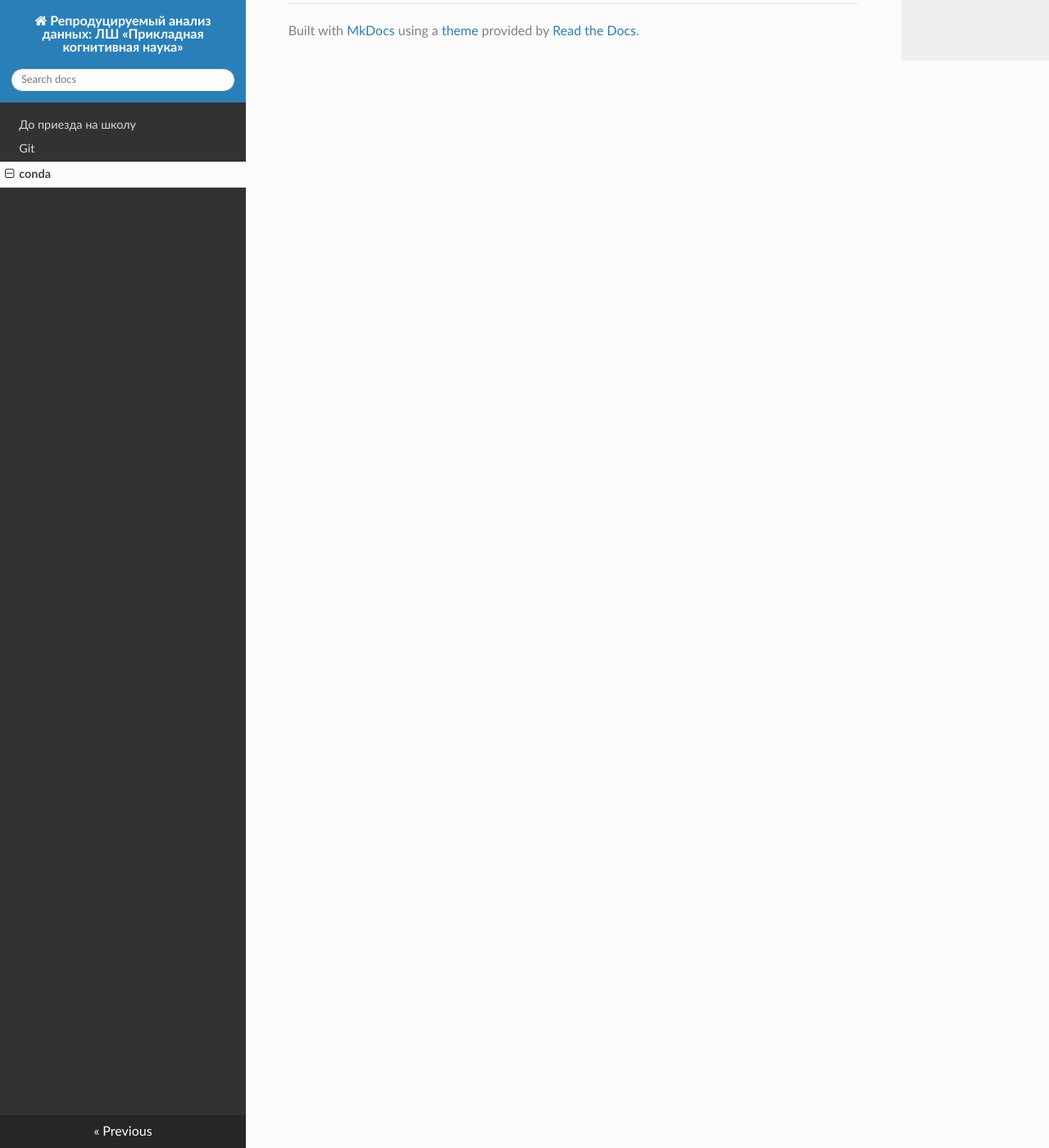
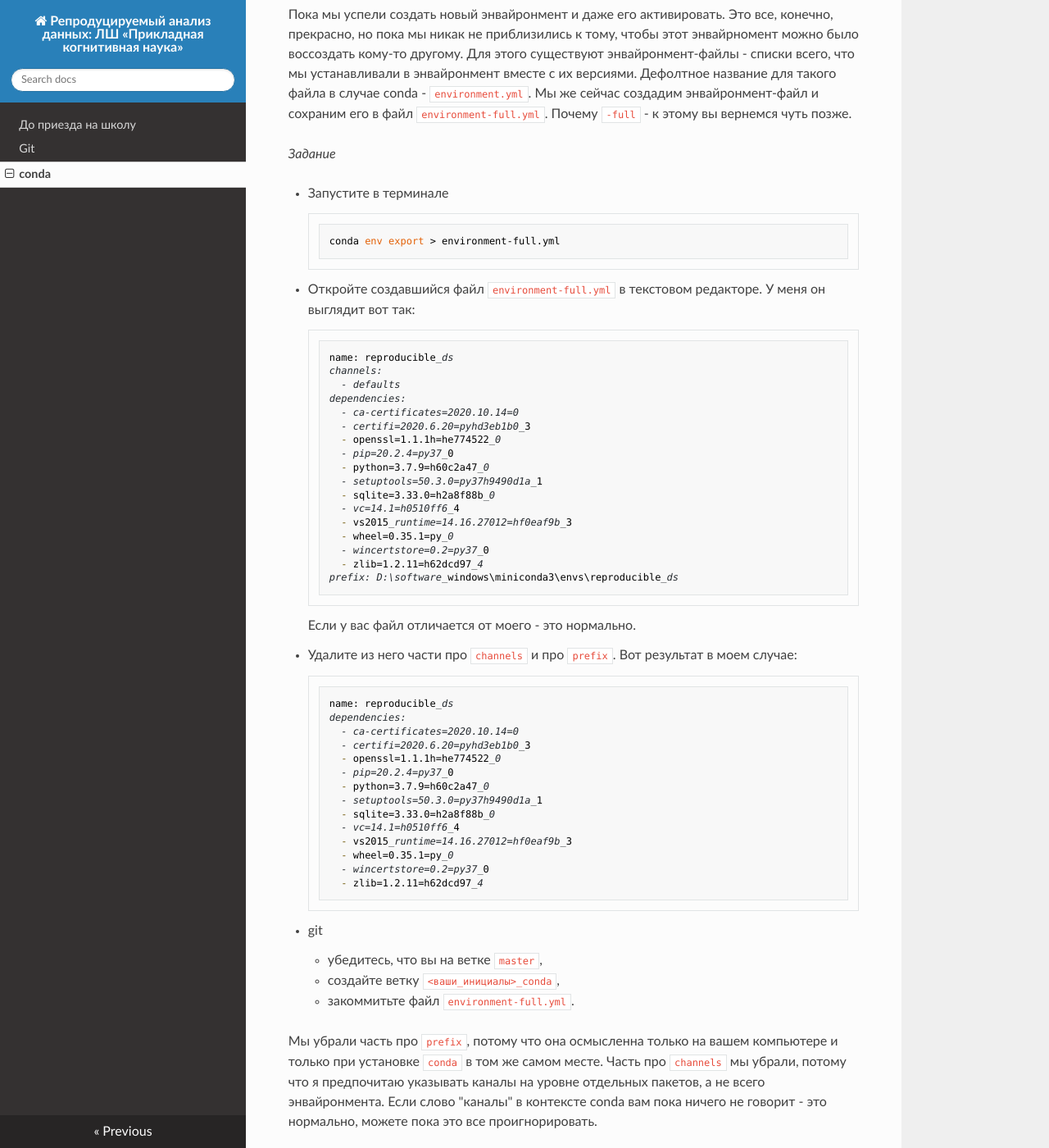
Before and after one commit to kalenkovich/reproducible-data-analysis, an MkDocs documentation site: the page built from website/docs/2_conda.md, in a window 1280 px wide and 1400 px high, scrolled down 2992 px. Shown: the whole window at 82% size. Built offline with MkDocs 1.6.1, drawn with Linux system fonts in a browser that asks for light colours; nearby versions of some CDN libraries; some of the changed text lies outside the part shown.

Commit message:
add `environemnt.yml` section

````diff
--- a/website/docs/2_conda.md
+++ b/website/docs/2_conda.md
@@ -98,3 +98,91 @@ conda activate reproducible_ds
 Обратите внимание, что после этого в терминале в начале строки появилось название энвайронмента в скобках - это подсказка со стороны `conda`, что энвайронмент активирован.
 Чтобы не полагаться на подсказки, мы опять посмотрели, где терминал будет искать питон.
 В этот раз расположение находится в папке `reproducible_ds`, чего мы собственно и добивались.
+
+# `environment.yml`
+
+Пока мы успели создать новый энвайронмент и даже его активировать.
+Это все, конечно, прекрасно, но пока мы никак не приблизились к тому, чтобы этот энвайрномент можно было воссоздать кому-то другому.
+Для этого существуют энвайронмент-файлы - списки всего, что мы устанавливали в энвайронмент вместе с их версиями.
+Дефолтное название для такого файла в случае conda - `environment.yml`.
+Мы же сейчас создадим энвайронмент-файл и сохраним его в файл `environment-full.yml`.
+Почему `-full` - к этому вы вернемся чуть позже.
+
+*Задание*
+
+- Запустите в терминале
+
+    ```bash
+    conda env export > environment-full.yml
+    ```
+
+- Откройте создавшийся файл `environment-full.yml` в текстовом редакторе. У меня он выглядит вот так:
+
+	```yml
+	name: reproducible_ds
+	channels:
+	  - defaults
+	dependencies:
+	  - ca-certificates=2020.10.14=0
+	  - certifi=2020.6.20=pyhd3eb1b0_3
+	  - openssl=1.1.1h=he774522_0
+	  - pip=20.2.4=py37_0
+	  - python=3.7.9=h60c2a47_0
+	  - setuptools=50.3.0=py37h9490d1a_1
+	  - sqlite=3.33.0=h2a8f88b_0
+	  - vc=14.1=h0510ff6_4
+	  - vs2015_runtime=14.16.27012=hf0eaf9b_3
+	  - wheel=0.35.1=py_0
+	  - wincertstore=0.2=py37_0
+	  - zlib=1.2.11=h62dcd97_4
+	prefix: D:\software_windows\miniconda3\envs\reproducible_ds
+	```
+
+	Если у вас файл отличается от моего - это нормально.
+
+- Удалите из него части про `channels` и про `prefix`. Вот результат в моем случае:
+
+	```yml
+	name: reproducible_ds
+	dependencies:
+	  - ca-certificates=2020.10.14=0
+	  - certifi=2020.6.20=pyhd3eb1b0_3
+	  - openssl=1.1.1h=he774522_0
+	  - pip=20.2.4=py37_0
+	  - python=3.7.9=h60c2a47_0
+	  - setuptools=50.3.0=py37h9490d1a_1
+	  - sqlite=3.33.0=h2a8f88b_0
+	  - vc=14.1=h0510ff6_4
+	  - vs2015_runtime=14.16.27012=hf0eaf9b_3
+	  - wheel=0.35.1=py_0
+	  - wincertstore=0.2=py37_0
+	  - zlib=1.2.11=h62dcd97_4
+	```
+
+- git
+
+	- убедитесь, что вы на ветке `master`,
+	- создайте ветку `<ваши_инициалы>_conda`,
+	- закоммитьте файл `environment-full.yml`.
+
+Мы убрали часть про `prefix`, потому что она осмысленна только на вашем компьютере и только при установке `conda` в том же самом месте.
+Часть про `channels` мы убрали, потому что я предпочитаю указывать каналы на уровне отдельных пакетов, а не всего энвайронмента.
+Если слово "каналы" в контексте conda вам пока ничего не говорит - это нормально, можете пока это все проигнорировать.
+
+Наш энвайронмент-файл полностью описывает все, что есть в нашем энвайронменте.
+В идеале мы бы пытались восстановить энвайронмент прямо на основании этого файла.
+К сожалению, такой вариант часто очень плохо работает по разным причинам (разные операционные системы, критические обновления в технических пакетах и т.д.).
+Поэтому в качестве компромиса мы будем держать в нашем энвайронмент-файле только версии пакетов, либо которые мы сами устанавливали (пока это только `python`), либо про которые мы знаем, что их версии хранить важно (в нашем случае в качестве такого пакета мы возьмем `pip`).
+
+Версии каких пакетов важно хранить?
+Однозначного ответа, к сожалению, нет.
+Правило, которым пользуюсь я - если я когда-либо устанавливал какой-то пакет сам по себе - надо сохранить его версию.
+Что будет, если этого окажется недостаточно?
+Ну, что ж, придется раскапывать `environment-full.yml` и пытаться восстановиться по нему.
+Будем надеяться, что такого с вами не произойдет.
+
+*Задание*
+
+- Сделайте копию `environment-full.yml` и назовите ее `environment.yml`.
+- Удалите строки со всеми пакетам, кроме `python` и `pip`.
+- Закоммитьте `environment.yml`.
````
